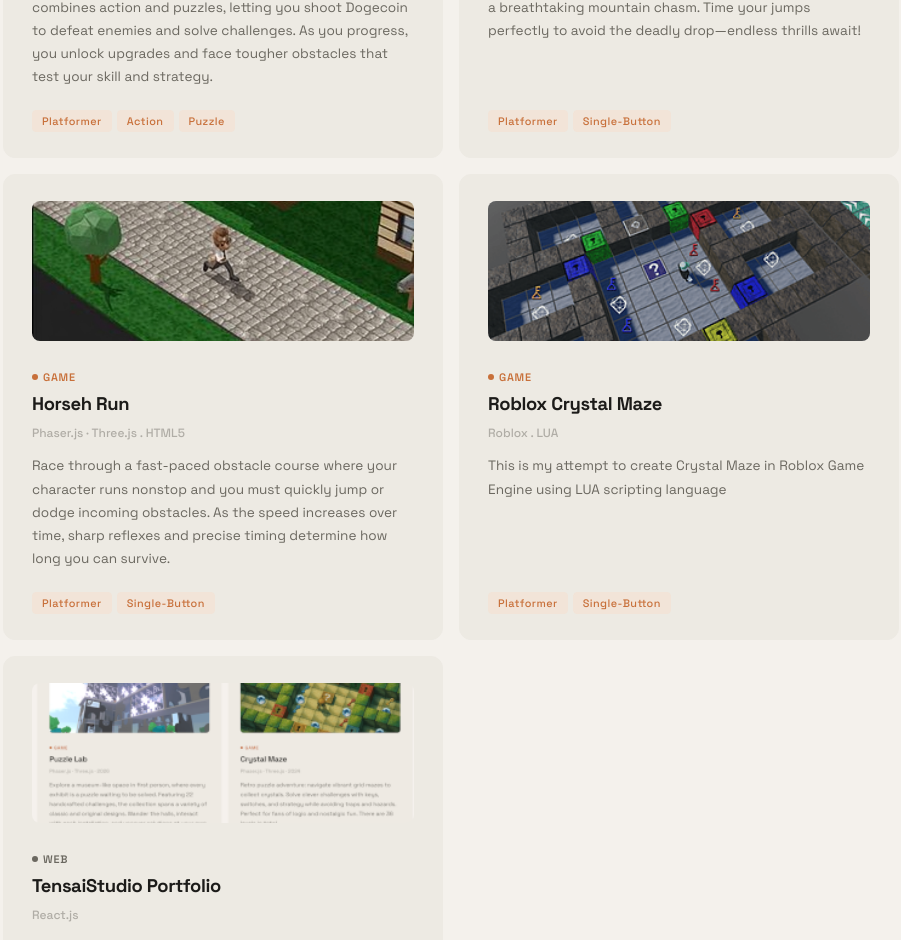
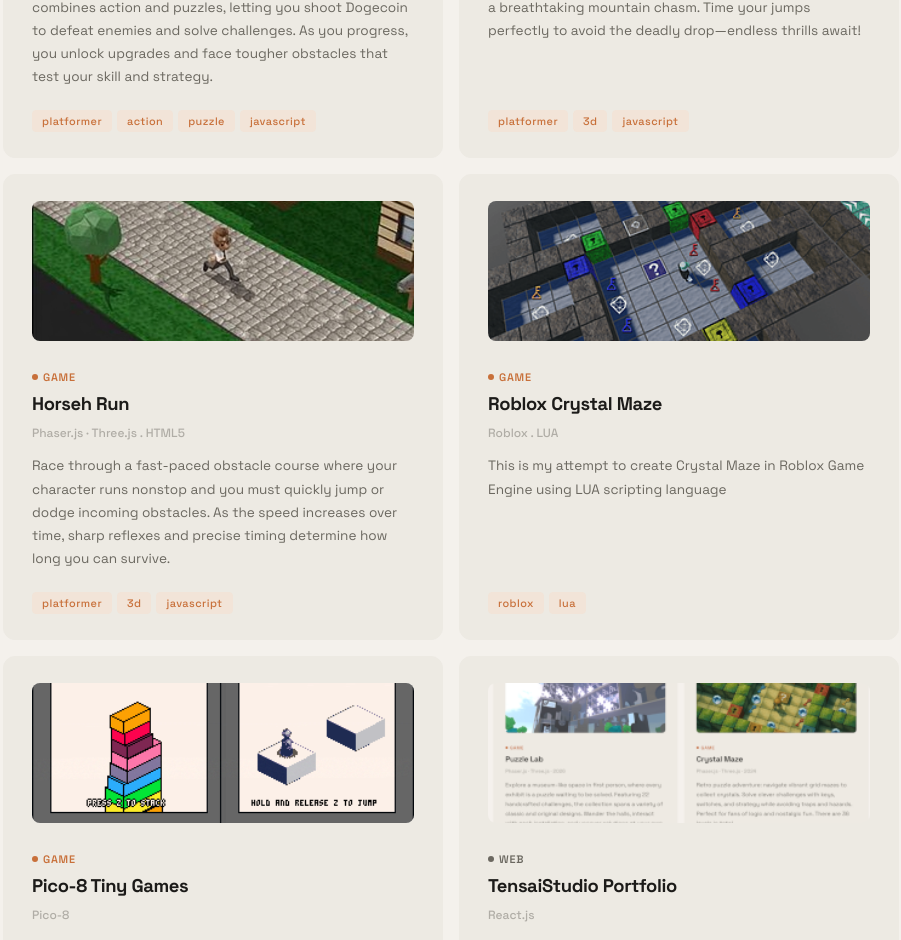
Before and after one commit to tensaix2j/tensaix2j.github.com, a React (Create React App) app: page / in a window 1280 px wide. Shown: the part 1847-2787 px from the top of the page, without its empty margins (189-1090 px from the left). Built offline with nearby package versions, Linux system fonts and the light colour scheme.

Commit message:
modified:   package.json 	new file:   public/thumbnails/pico_8_games.png 	modified:   src/portfolio.jsx

```diff
--- a/package.json
+++ b/package.json
@@ -3,9 +3,11 @@
   "version": "0.1.0",
   "private": true,
   "dependencies": {
+    "gh-pages": "^6.3.0",
     "react": "^18.3.1",
     "react-dom": "^18.3.1",
-    "react-scripts": "5.0.1"
+    "react-scripts": "5.0.1",
+    "web-vitals": "^5.2.0"
   },
   "scripts": {
     "start": "react-scripts start",
--- a/src/portfolio.jsx
+++ b/src/portfolio.jsx
@@ -19,7 +19,7 @@
     title: "Puzzle Lab",
     sub: "Phaser.js · Three.js · HTML5",
     desc: "Explore a museum-like space in first person, where every exhibit is a puzzle waiting to be solved. Featuring 22 handcrafted challenges, the collection spans a variety of classic and original designs. Wander the halls, interact with each installation, and uncover solutions at your own pace in a calm, gallery-inspired setting.",
-    tags: ["threejs", "puzzle","first-person"],
+    tags: ["threejs", "3d", "puzzle","first-person", "javascript"],
     complexity: "high",
     thumbnail: "/thumbnails/puzzle_lab.png",
     url: "https://tensaix2j.github.io/puzzle_lab"
@@ -31,7 +31,7 @@
     title: "Crystal Maze",
     sub: "Phaser.js · Three.js · HTML5",
     desc: "Retro puzzle adventure: navigate vibrant grid mazes to collect crystals. Solve clever challenges with keys, switches, and strategy while avoiding traps and hazards. Perfect for fans of logic and nostalgic fun. There are 36 levels in total",
-    tags: ["threejs","puzzle","tile-grid", "sokoban"],
+    tags: ["threejs", "3d", "puzzle","tiled", "javascript"],
     complexity: "high",
     thumbnail: "/thumbnails/crystal_maze.png",
     url: "https://tensaix2j.github.io/crystal_maze"
@@ -43,7 +43,7 @@
     title: "Doge Warrior",
     sub: "Phaser.js · Tiled . HTML5",
     desc: "Doge Warrior is a platformer where you control a powerful doge exploring a trap-filled, mysterious labyrinth. It combines action and puzzles, letting you shoot Dogecoin to defeat enemies and solve challenges. As you progress, you unlock upgrades and face tougher obstacles that test your skill and strategy.",
-    tags: ["Platformer", "Action", "Puzzle"],
+    tags: ["platformer", "action", "puzzle","javascript"],
     complexity: "high",
     thumbnail: "/thumbnails/doge_warrior.png",
     url: "https://tensaix2j.github.io/dogewarrior"
@@ -54,7 +54,7 @@
     title: "Horseh Jump",
     sub: "Phaser.js · Three.js . HTML5",
     desc: "Hold to charge, release to leap! Guide the bespectacled horse scientist across precarious floating platforms over a breathtaking mountain chasm. Time your jumps perfectly to avoid the deadly drop—endless thrills await!",
-    tags: ["Platformer", "Single-Button"],
+    tags: ["platformer", "3d", "javascript"],
     complexity: "low",
     thumbnail: "/thumbnails/horseh_jump.png",
     url: "https://tensaix2j.itch.io/horseh_jump"
@@ -65,7 +65,7 @@
     title: "Horseh Run",
     sub: "Phaser.js · Three.js . HTML5",
     desc: "Race through a fast-paced obstacle course where your character runs nonstop and you must quickly jump or dodge incoming obstacles. As the speed increases over time, sharp reflexes and precise timing determine how long you can survive.",
-    tags: ["Platformer", "Single-Button"],
+    tags: ["platformer", "3d", "javascript"],
     complexity: "low",
     thumbnail: "/thumbnails/horseh_run.jpg",
     url: "https://tensaix2j.itch.io/horseh_run"
@@ -77,10 +77,22 @@
     title: "Roblox Crystal Maze",
     sub: "Roblox . LUA ",
     desc: "This is my attempt to create Crystal Maze in Roblox Game Engine using LUA scripting language",
-    tags: ["Platformer", "Single-Button"],
+    tags: ["roblox", "lua"],
     complexity: "low",
     thumbnail: "/thumbnails/roblox_crystal_maze.png",
     url: "https://www.roblox.com/games/93128275517682/Crystal-Maze"
+  },
+
+
+  {
+    id: 7, type: "game",
+    title: "Pico-8 Tiny Games",
+    sub: "Pico-8",
+    desc: "PICO-8 is a fantasy console that has only 16 colors and 128x128 pixels that runs LUA scripting language. Here are some of the games i created on Pico-8 published on Lexeloffle.com BBS.",
+    tags: ["pico-8", "lua"],
+    complexity: "low",
+    thumbnail: "/thumbnails/pico_8_games.png",
+    url: "https://www.lexaloffle.com/bbs/?uid=146165"
   },
 
 
@@ -89,19 +101,21 @@
     id: 7, type: "web",
     title: "TensaiStudio Portfolio",
     sub: "React.js",
-    desc: "A Portfolio of all games and websites created by me",
-    tags: ["TypeScript", "Reacj.js"],
+    desc: "This is a reactjs website vibe-coded to showcase a Portfolio of all games and websites created by me",
+    tags: ["typeScript", "react.js"],
     complexity: "low",
     thumbnail: "/thumbnails/tensaistudio.png",
+    url: "#top"
   },
 
 ];
 
+
 const SKILLS = [
-  { group: "Game Dev",  items: ["Phaser.js", "Three.js", "Unity" ] },
-  { group: "Frontend",  items: ["React.js", "TypeScript", "Three.js"] },
-  { group: "Backend",   items: ["Node.js", "PostgreSQL", "Ruby", "Python", "WebSockets"] },
-  { group: "Craft",     items: ["Blender3D" ] },
+  { group: "Game Dev",  items: ["Phaser.js", "Three.js", "LUA", "Unity" ] },
+  { group: "Frontend",  items: ["React.js", "TypeScript", "Javascript", "Three.js"] },
+  { group: "Backend",   items: ["Node.js", "PostgreSQL", "MongoDb", "WebSockets"] },
+  { group: "Craft",     items: ["Blender3D" , "Gimp" ] },
 ];
 
 /* ── Hooks ───────────────────────────────────────────── */
@@ -112,7 +126,7 @@
     const io = new IntersectionObserver(([e]) => { if (e.isIntersecting) setVis(true); }, { threshold });
     if (ref.current) io.observe(ref.current);
     return () => io.disconnect();
-  }, []);
+  }, [ threshold ]);
   return [ref, vis];
 }
 
@@ -168,8 +182,10 @@
 
   // Simple click handler
   const handleClick = () => {
-    if (project.url) {
+    if (project.url && !project.url.startsWith("#") ) {
       window.open(project.url, "_blank", "noopener,noreferrer");
+    } else {
+      window.scrollTo({ top: 0, behavior: "smooth" });
     }
   };
 
@@ -402,8 +418,11 @@
             maxWidth: "720px", marginBottom: "2rem",
             opacity: 0, animation: "fadeUp 0.7s ease 0.15s forwards",
           }}>
-            I build games,<br />
-            <em style={{ fontFamily: "'Lora', serif", fontWeight: 400, fontStyle: "italic", color: T.amber }}>websites,</em>
+            I build{" "}
+            <em style={{ fontFamily: "'Lora', serif", fontWeight: 400, fontStyle: "italic", color: T.amber }}>
+                games,<br />
+                websites
+            </em>,
             {" "}and<br />whatever's interesting.
           </h1>
 
```
Also changed, not shown: public/thumbnails/pico_8_games.png (added).
